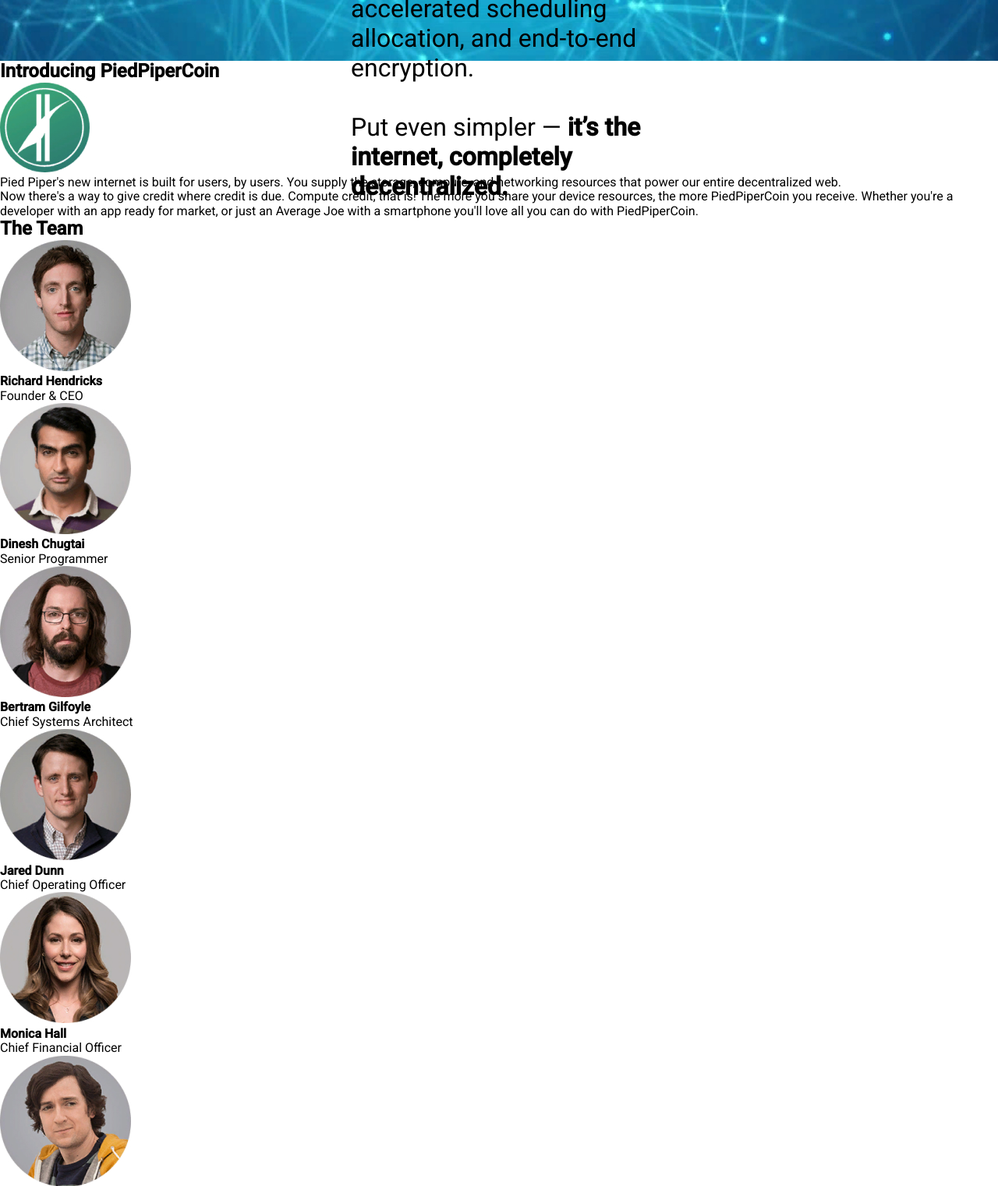
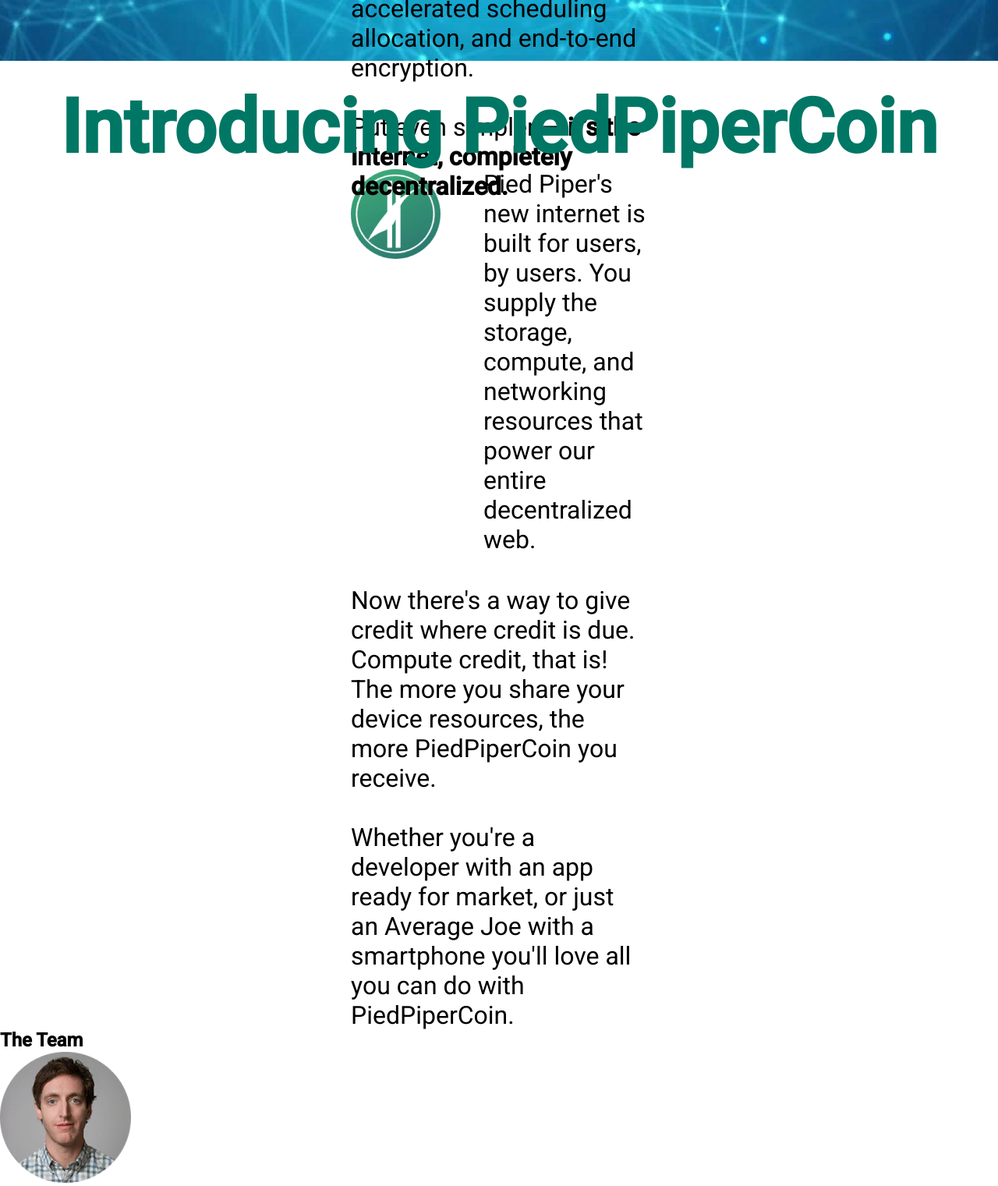
Before and after one commit to Mind-Insight/PiedPiper-layout, a plain HTML site: page index.html in a window 1280 px wide. Shown: the part 1600-3121 px from the top of the page at 78% size. Drawn offline with Linux system fonts and the light colour scheme.

Commit message:
some changes in index.html and stylized PiedPiperCoint section

```diff
--- a/css/style.scss
+++ b/css/style.scss
@@ -100,9 +100,35 @@ body {
 }
 
 .PiperCoin {
-		&__text {}
-    &__figure {}
+  &__title {
+    margin-top: 48px;
+    height: 75px;
+    font-weight: 500;
+    font-size: 64px;
+    line-height: 75px;
+    color: #007765;
+    display: flex;
+    justify-content: center;
+    align-items: center;
+  }
+  &__logo {
+    background: url('../image/PPC Logo.jpg') no-repeat;
+    font-weight: 400;
+    font-size: 32px;
+    line-height: 38px;
+    margin: 16px 450px 0 450px;
+    padding-left: 170px;
+  }
+  &__text {
+    font-weight: 400;
+    font-size: 32px;
+    line-height: 38px;
+    margin: 40px 450px 0 450px;
+  }
 }
+.container {
+}
+
 .Team {
 		&__name {}
 		&__profession {}
--- a/index.html
+++ b/index.html
@@ -53,22 +53,23 @@
     </section>
 
     <section class="PiperCoin">
+      <div class="container">
+        <div class="PiperCoin__title">
           <h2 id="PiedPiperCoin">Introducing PiedPiperCoin</h2>
-      <figure class="PiperCoin__figure">
-        <img src="image/PPC Logo.jpg" alt="">
-        <p class="PiperCoin__text">
+        </div>
+        <div class="PiperCoin__logo">
             Pied Piper's new internet is built for users, by users.
             You supply the storage, compute, and networking resources that power our entire decentralized web.
-        </p>
-      </figure>
-      <p>
+        </div>
+        <div class="PiperCoin__text">
           Now there's a way to give credit where credit is due. Compute credit, that is!
-        The more you share your device resources, the more PiedPiperCoin you receive.
+          The more you share your device resources, the more PiedPiperCoin you receive. <br><br>
 
           Whether you're a developer with an app ready for market, or just an Average Joe with a smartphone you'll love
           all
           you can do with PiedPiperCoin.
-      </p>
+        </div>
+      </div>
     </section>
 
     <section class="Team">
```
Also changed, not shown: css/style.css, 1 other file. Lines whose indentation alone changed are shown as unchanged.
